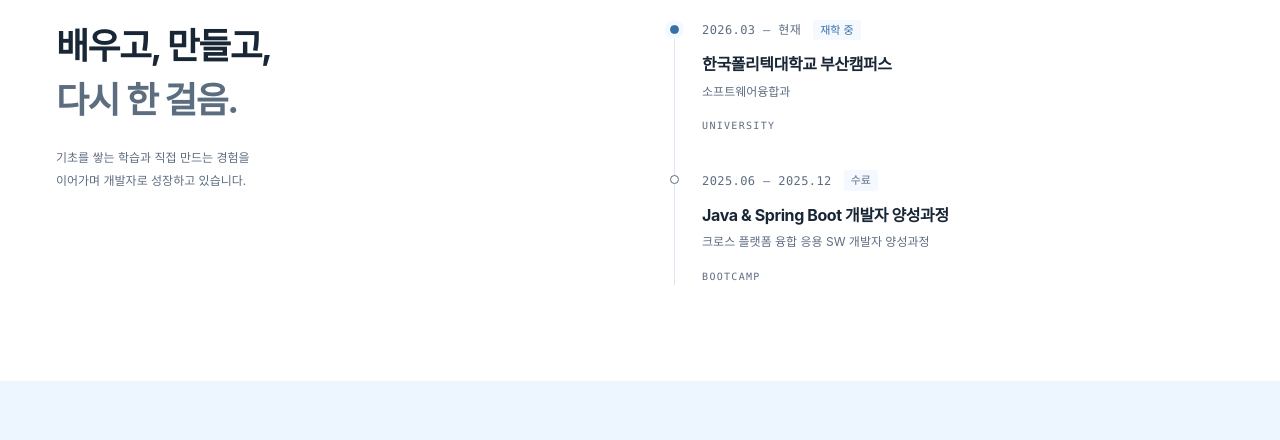
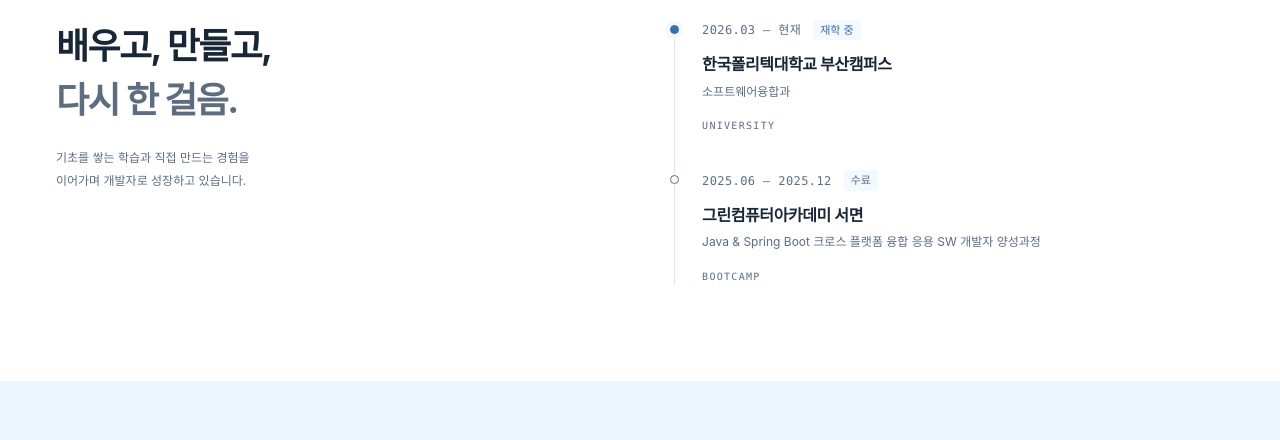
Before and after one commit to KangGiMin/Portfolio, a plain HTML site: page index.html in a window 1280 px wide. Shown: the part 3725-4165 px from the top of the page. Drawn offline with Linux system fonts and the light colour scheme; a web font is replaced by a local one.

Commit message:
JOurny 수정

```diff
--- a/index.html
+++ b/index.html
@@ -633,8 +633,8 @@
                   <span class="mono">2025.06 — 2025.12</span
                   ><span class="completed-label">수료</span>
                 </div>
-                <h3>Java & Spring Boot 개발자 양성과정</h3>
-                <p>크로스 플랫폼 융합 응용 SW 개발자 양성과정</p>
+                <h3>그린컴퓨터아카데미 서면</h3>
+                <p>Java & Spring Boot 크로스 플랫폼 융합 응용 SW 개발자 양성과정</p>
                 <span class="timeline-kind">BOOTCAMP</span>
               </article>
             </div>
```
